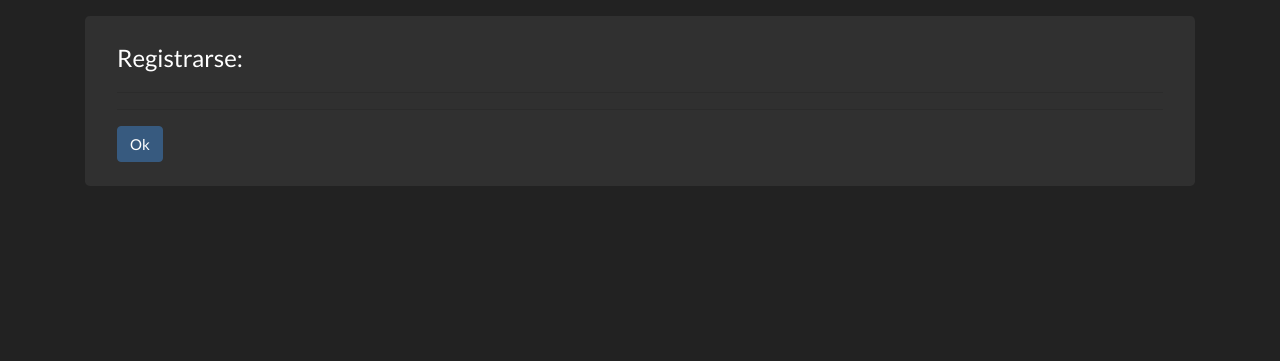
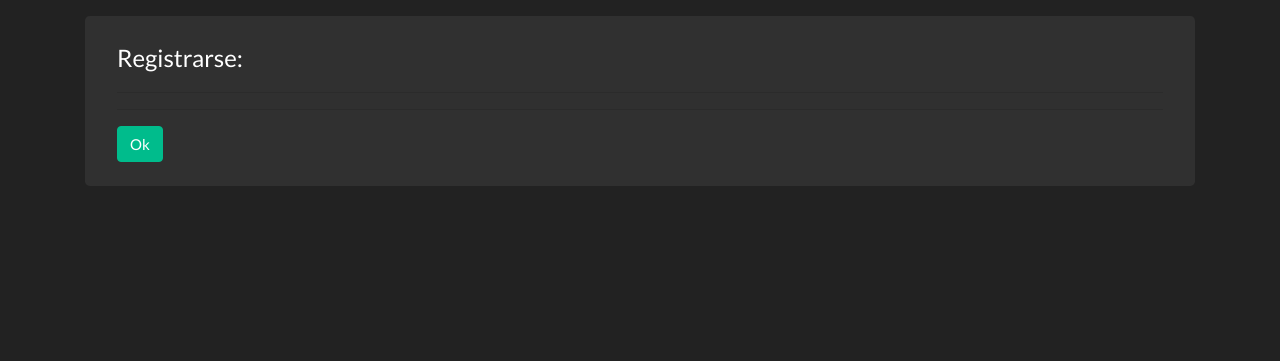
Before and after one commit to F1r3f0x/project_snitch, a Python web app: template templates/registrar.html in a window 1280 px wide. Shown: the part 71-432 px from the top of the page. Run offline with Jinja, Linux system fonts and the light colour scheme; the template is opened without the code that fills it, so the values that code supplies are empty; some libraries are stand-ins or nearby versions.

Commit message:
Mejor clarirad boton ok

```diff
--- a/templates/login.html
+++ b/templates/login.html
@@ -33,7 +33,7 @@
             </div>
             {% endif %}
 
-            <button type="submit" class="btn btn-primary">Ok</button>
+            <button type="submit" class="btn btn-success">Ok</button>
         </form>
     </div>
 {% endblock %}
--- a/templates/registrar.html
+++ b/templates/registrar.html
@@ -38,7 +38,7 @@
                 </div>
             {% endif %}
 
-            <button type="submit" class="btn btn-primary">Ok</button>
+            <button type="submit" class="btn btn-success">Ok</button>
         </form>
     </div>
 {% endblock %}
```
